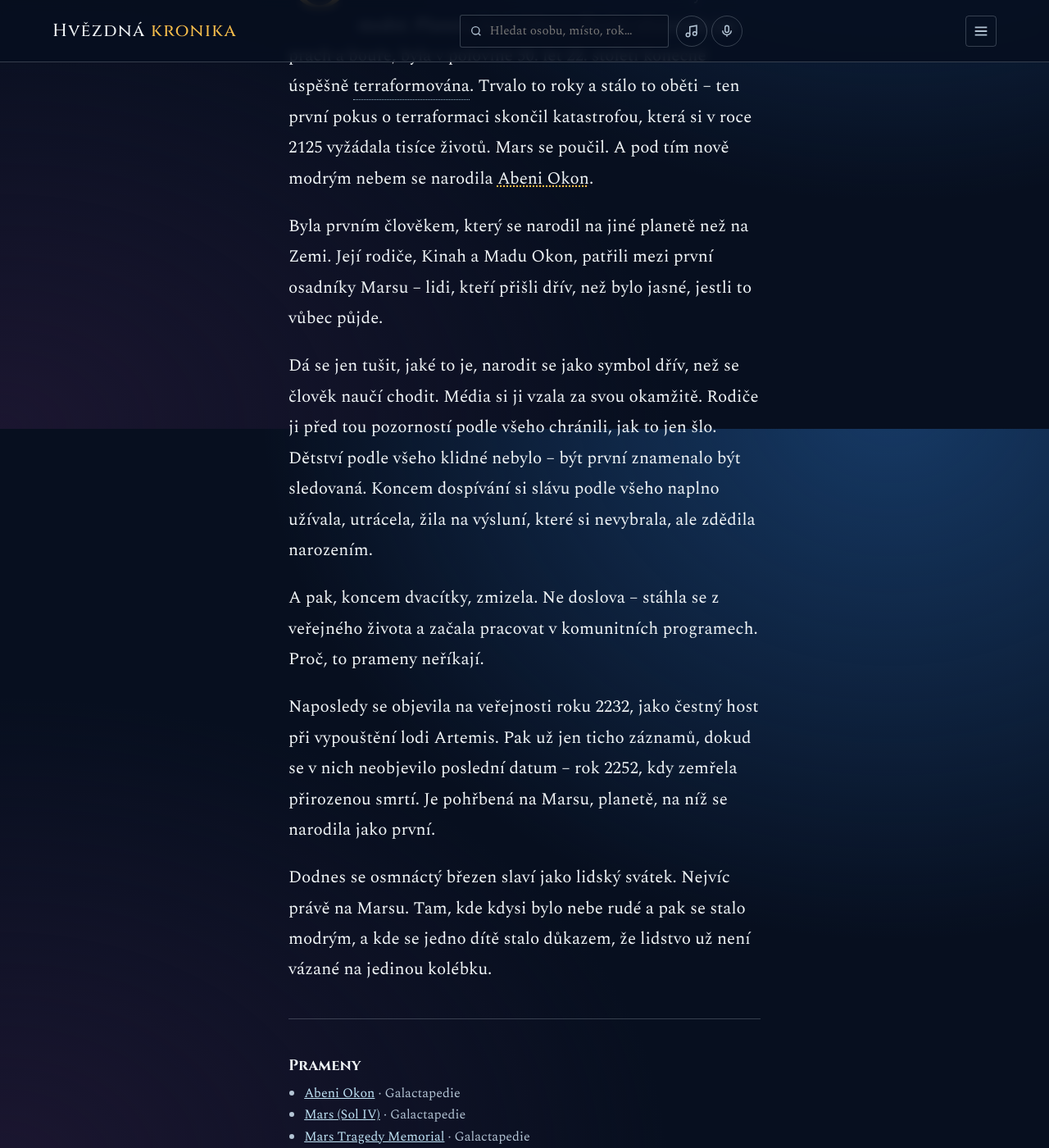
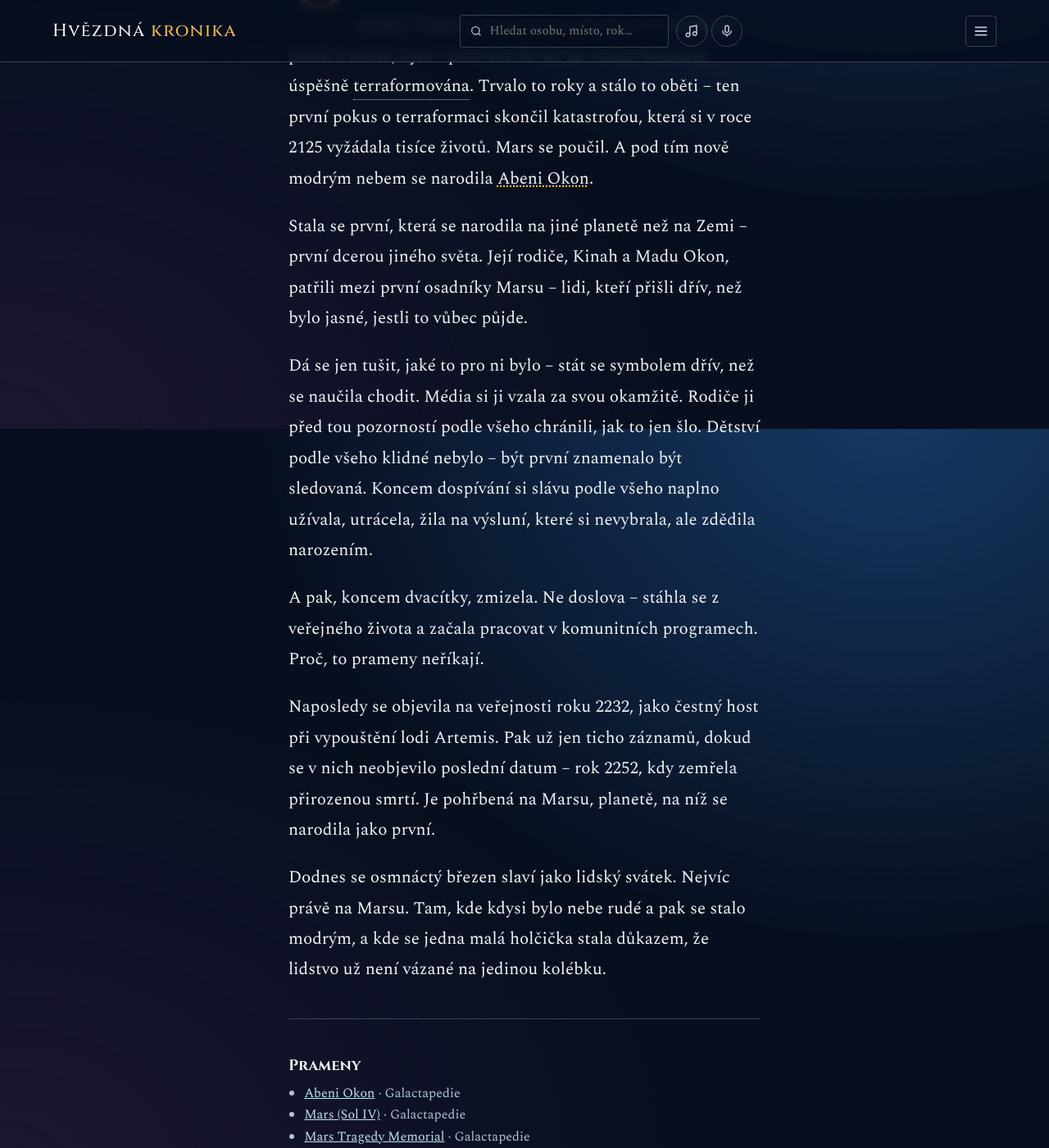
Before and after one commit to dadotik-eng/kronika-vesmiru, a Jekyll site: the page built from _kapitoly/dite-z-marsu.md, in a window 1280 px wide and 1400 px high, scrolled down 377 px. Shown: the whole window at 82% size. Built offline with Jekyll 4.4.1, drawn with Linux system fonts in a browser that asks for light colours.

Commit message:
Titulní stránka: „k poslechu i ke čtení“; Dítě z Marsu: jednoznačně ženský rod (Abeni)
Co-Authored-By: Claude Opus 5.5 <noreply@anthropic.com>
Claude-Session: https://claude.ai/code/session_019nmCp42rAmbc4M4RKrxxCM

```diff
--- a/_kapitoly/dite-z-marsu.md
+++ b/_kapitoly/dite-z-marsu.md
@@ -6,7 +6,7 @@ typ: kronika
 herni_rok: 2157
 obdobi: usvit
 soustava: SOL
-popis: Abeni Okon, první člověk narozený na jiné planetě než na Zemi, se narodila 18. března 2157 na Marsu, který byl krátce předtím úspěšně terraformován.
+popis: Abeni Okon se 18. března 2157 jako vůbec první narodila na jiné planetě než na Zemi – na Marsu, který byl krátce předtím úspěšně terraformován.
 vazby:
   osoby:
   - abeni-okon
@@ -47,12 +47,12 @@ zdroje:
 
 Osmnáctého března roku 2157 se nad Marsem nerozlévalo žádné rudé nebe. Toho roku už bylo modré. Planeta, která lidstvu dlouho ukazovala jen prach a bouře, byla v polovině 50. let 22. století konečně úspěšně terraformována. Trvalo to roky a stálo to oběti – ten první pokus o terraformaci skončil katastrofou, která si v roce 2125 vyžádala tisíce životů. Mars se poučil. A pod tím nově modrým nebem se narodila Abeni Okon.
 
-Byla prvním člověkem, který se narodil na jiné planetě než na Zemi. Její rodiče, Kinah a Madu Okon, patřili mezi první osadníky Marsu – lidi, kteří přišli dřív, než bylo jasné, jestli to vůbec půjde.
+Stala se první, která se narodila na jiné planetě než na Zemi – první dcerou jiného světa. Její rodiče, Kinah a Madu Okon, patřili mezi první osadníky Marsu – lidi, kteří přišli dřív, než bylo jasné, jestli to vůbec půjde.
 
-Dá se jen tušit, jaké to je, narodit se jako symbol dřív, než se člověk naučí chodit. Média si ji vzala za svou okamžitě. Rodiče ji před tou pozorností podle všeho chránili, jak to jen šlo. Dětství podle všeho klidné nebylo – být první znamenalo být sledovaná. Koncem dospívání si slávu podle všeho naplno užívala, utrácela, žila na výsluní, které si nevybrala, ale zdědila narozením.
+Dá se jen tušit, jaké to pro ni bylo – stát se symbolem dřív, než se naučila chodit. Média si ji vzala za svou okamžitě. Rodiče ji před tou pozorností podle všeho chránili, jak to jen šlo. Dětství podle všeho klidné nebylo – být první znamenalo být sledovaná. Koncem dospívání si slávu podle všeho naplno užívala, utrácela, žila na výsluní, které si nevybrala, ale zdědila narozením.
 
 A pak, koncem dvacítky, zmizela. Ne doslova – stáhla se z veřejného života a začala pracovat v komunitních programech. Proč, to prameny neříkají.
 
 Naposledy se objevila na veřejnosti roku 2232, jako čestný host při vypouštění lodi Artemis. Pak už jen ticho záznamů, dokud se v nich neobjevilo poslední datum – rok 2252, kdy zemřela přirozenou smrtí. Je pohřbená na Marsu, planetě, na níž se narodila jako první.
 
-Dodnes se osmnáctý březen slaví jako lidský svátek. Nejvíc právě na Marsu. Tam, kde kdysi bylo nebe rudé a pak se stalo modrým, a kde se jedno dítě stalo důkazem, že lidstvo už není vázané na jedinou kolébku.
+Dodnes se osmnáctý březen slaví jako lidský svátek. Nejvíc právě na Marsu. Tam, kde kdysi bylo nebe rudé a pak se stalo modrým, a kde se jedna malá holčička stala důkazem, že lidstvo už není vázané na jedinou kolébku.
--- a/index.html
+++ b/index.html
@@ -10,7 +10,7 @@ sekce: domu
   <div class="domu-uvod">
     <p class="nadtitul">Neoficiální fanouškovská kronika</p>
     <h1>Hvězdná kronika</h1>
-    <p class="perex">881 let dějin vesmíru Star Citizen – česky, k poslechu i čtení. Vyber si období, Archivář ti ho přečte.</p>
+    <p class="perex">881 let dějin vesmíru Star Citizen – česky, k poslechu i ke čtení. Vyber si období, Archivář ti ho přečte.</p>
     <p class="tlacitka">
       <a class="tlacitko plne" href="{{ '/archiv/#prolog' | relative_url }}" data-rozbalit="1">▶ Začít prologem</a>
       <a class="tlacitko" href="{{ '/uvod/' | relative_url }}">Poprvé tady?</a>
```
